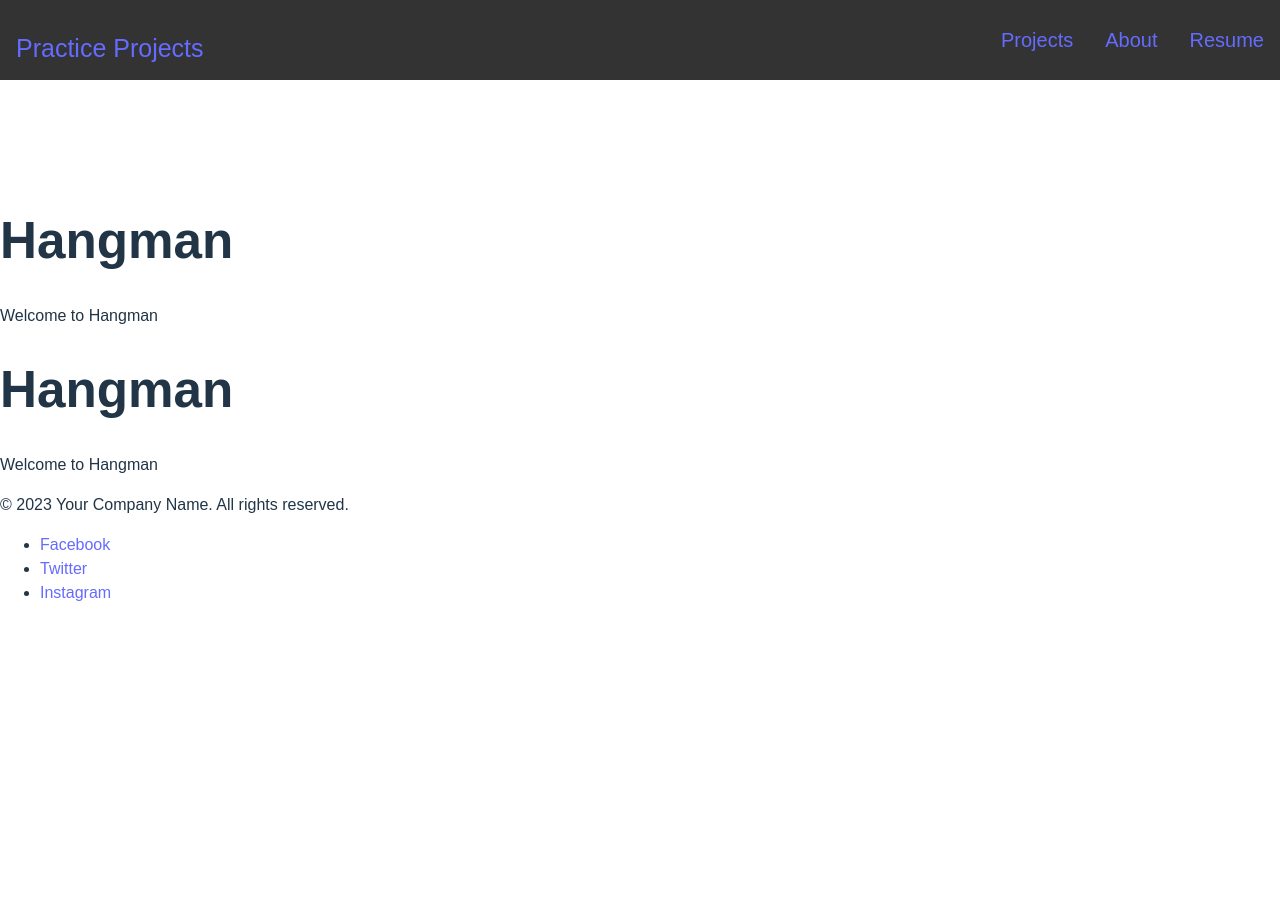
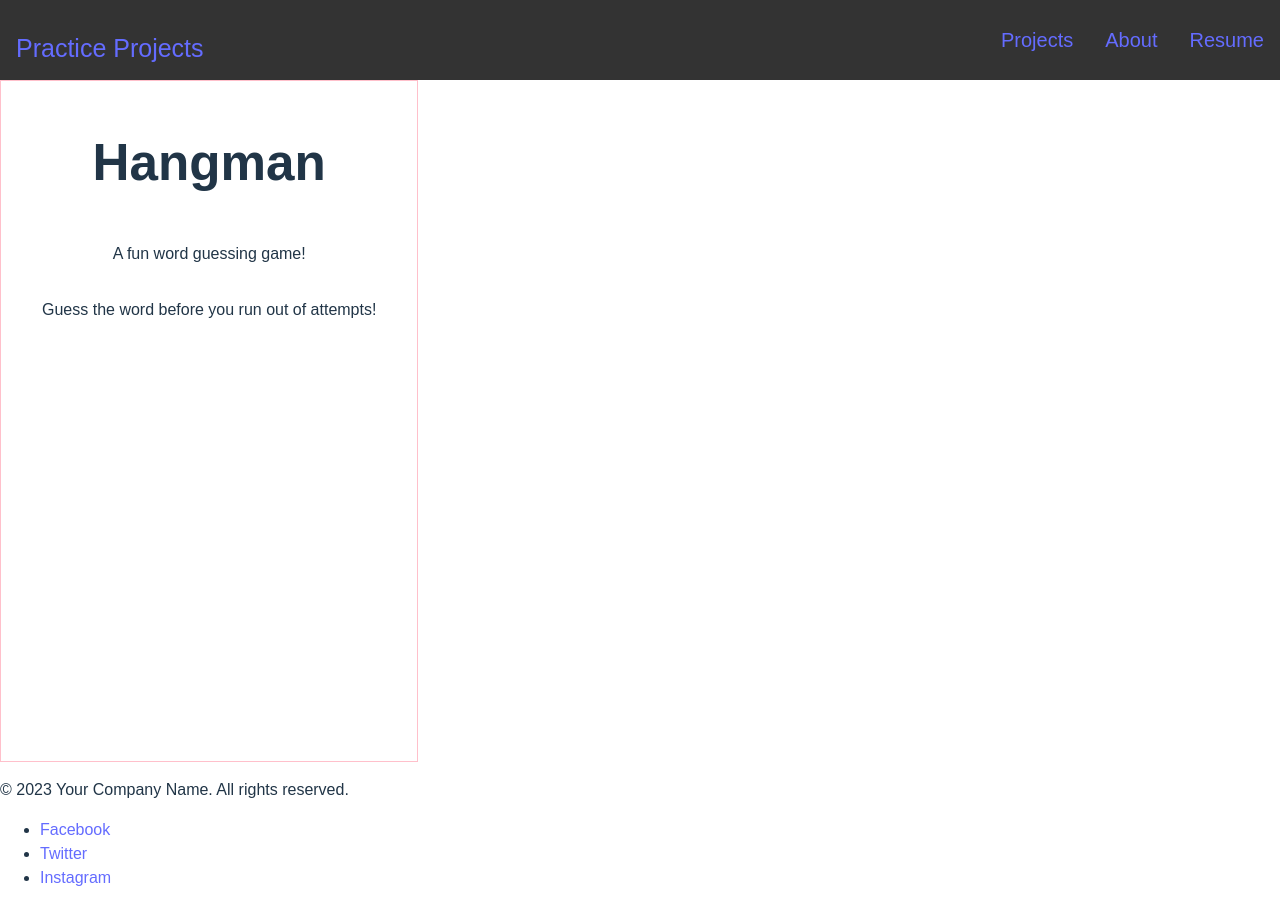
Before and after one commit to NomadRiding/ThePracticeFiles, a React (Vite) app: page /Hangman in a window 1280 px wide. Before the commit the page ends 800 px from the top, so only its background shows below. Built offline with nearby package versions, Linux system fonts and the light colour scheme.

Commit message:
Begin logic

```diff
--- a/src/Hangman/Hangman.css
+++ b/src/Hangman/Hangman.css
@@ -0,0 +1,11 @@
+.hangmanContainer {
+  display: flex;
+  flex-direction: column;
+  align-items: center;
+  height: 80vh;
+  width: 100%;
+  max-width: 700px;
+  margin-top: 80px;
+  padding: 20px;
+  border: 1px solid pink;
+}
--- a/src/Hangman/Hangman.jsx
+++ b/src/Hangman/Hangman.jsx
@@ -3,15 +3,33 @@ import Layout from "../Layout"
 import "./Hangman.css"
 
 function Hangman() {
+  // State variables for the game
+
+  const [wordList, setWordList] = React.useState([
+    "Tourist",
+    "Pineapple",
+    "Japan",
+    "Egypt",
+    "Roaming",
+  ])
+
+  function getRandomWord() {
+    const randomIndex = Math.floor(Math.random() * wordList.length)
+    return wordList[randomIndex].toLowerCase()
+  }
+
+  React.useEffect(() => {
+    const randomWord = getRandomWord()
+    setWord(randomWord)
+  }, [])
+  const [word, setWord] = React.useState("")
+
   return (
     <Layout>
       <div className="hangmanContainer">
         <h1 className="GameTitle">Hangman</h1>
-        <p>Welcome to Hangman</p>
-      </div>
-      <div className="hangmanContainer">
-        <h1 className="GameTitle">Hangman</h1>
-        <p>Welcome to Hangman</p>
+        <p className="GameDescription">A fun word guessing game!</p>
+        <p>Guess the word before you run out of attempts!</p>
       </div>
     </Layout>
   )
```
